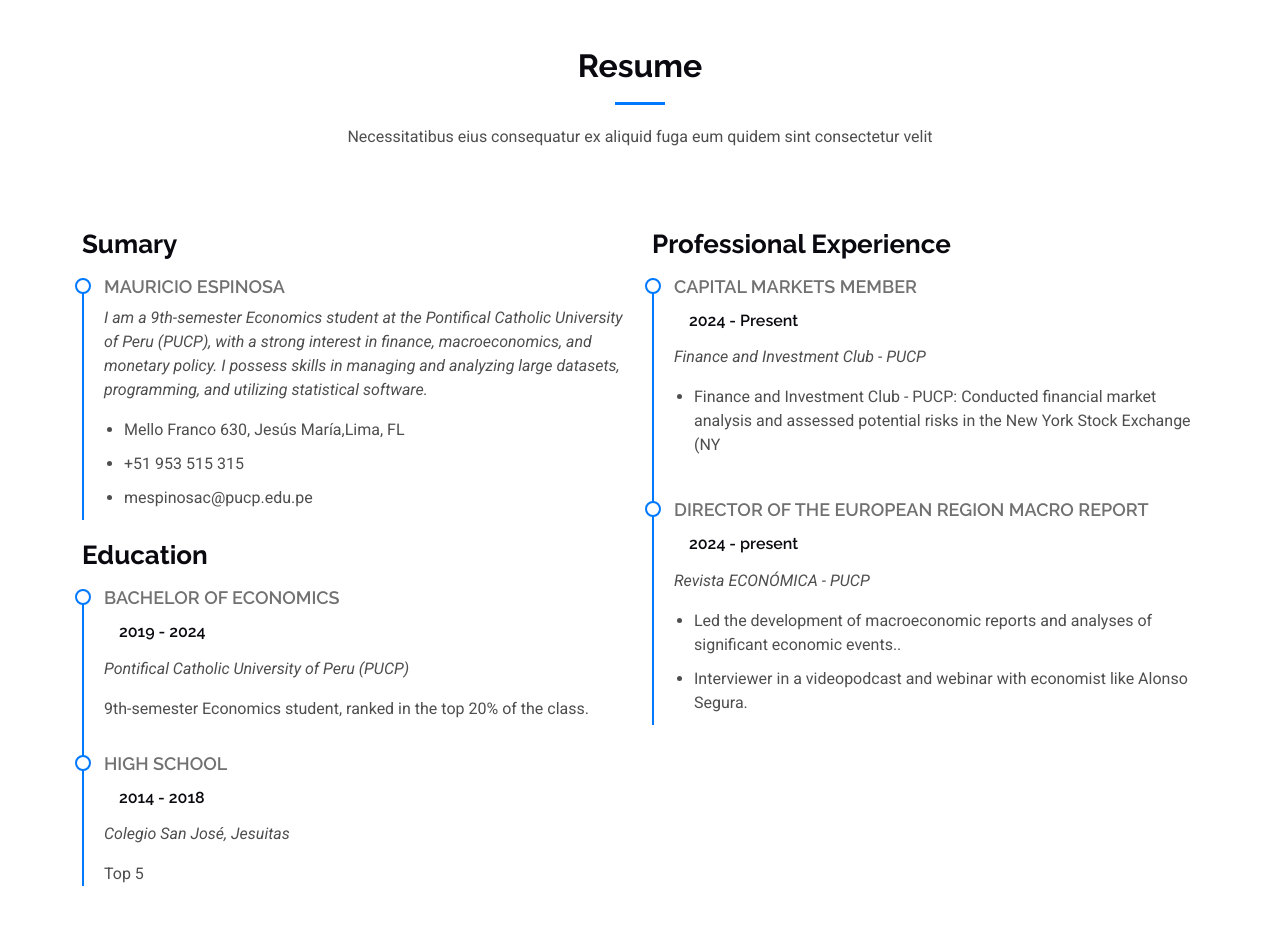
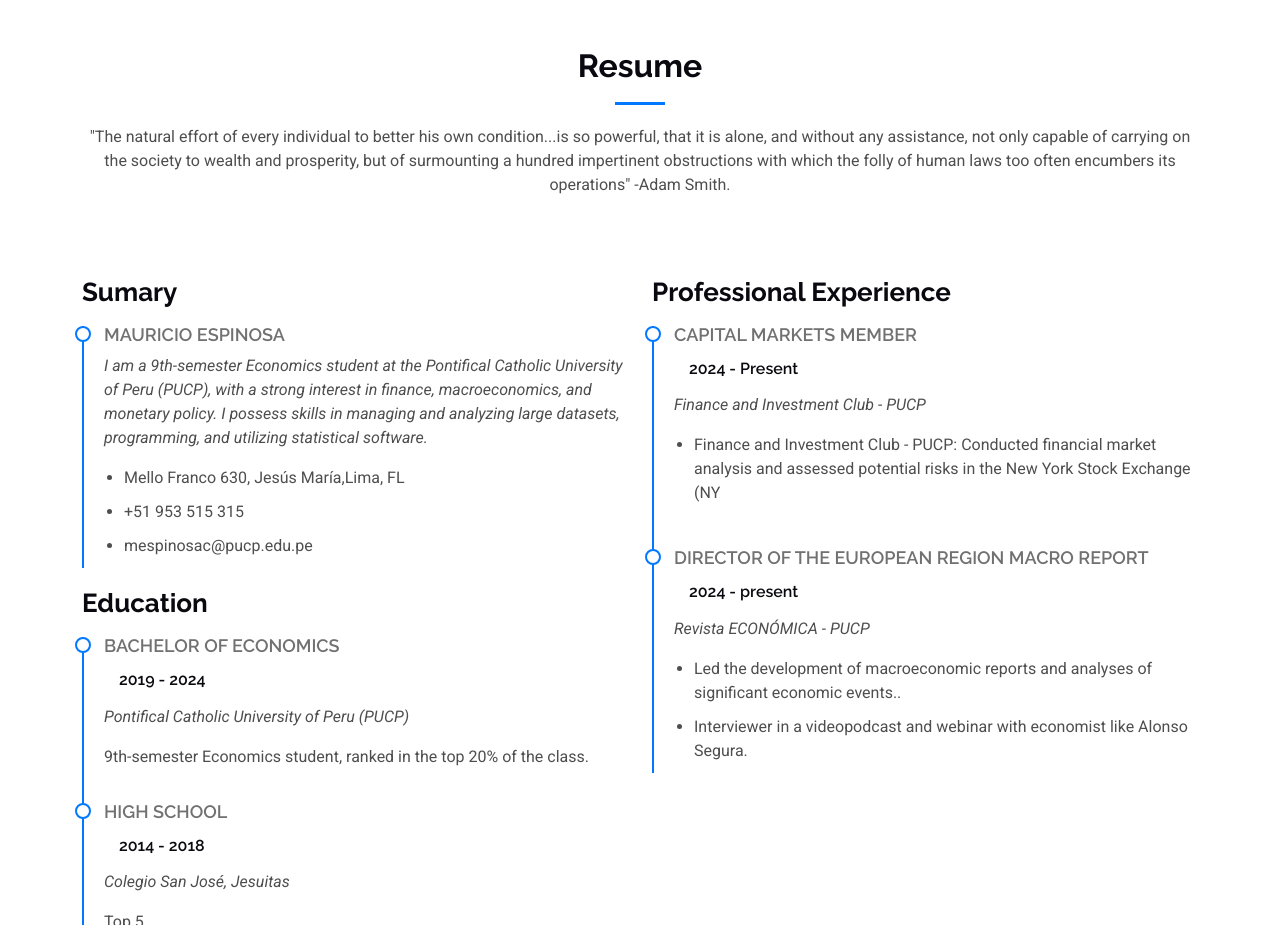
Before and after one commit to MESPINOSAC12/Personal-Website-MEC, a plain HTML site: page index.html in a window 1280 px wide. Shown: the part 1960-2885 px from the top of the page. Drawn offline with Linux system fonts and the light colour scheme.

Commit message:
Update index.html

```diff
--- a/index.html
+++ b/index.html
@@ -174,7 +174,7 @@
       <!-- Section Title -->
       <div class="container section-title" data-aos="fade-up">
         <h2>Resume</h2>
-        <p>Necessitatibus eius consequatur ex aliquid fuga eum quidem sint consectetur velit</p>
+        <p> "The natural effort of every individual to better his own condition...is so powerful, that it is alone, and without any assistance, not only capable of carrying on the society to wealth and prosperity, but of surmounting a hundred impertinent obstructions with which the folly of human laws too often encumbers its operations" -Adam Smith.</p>
       </div><!-- End Section Title -->
 
       <div class="container">
```
